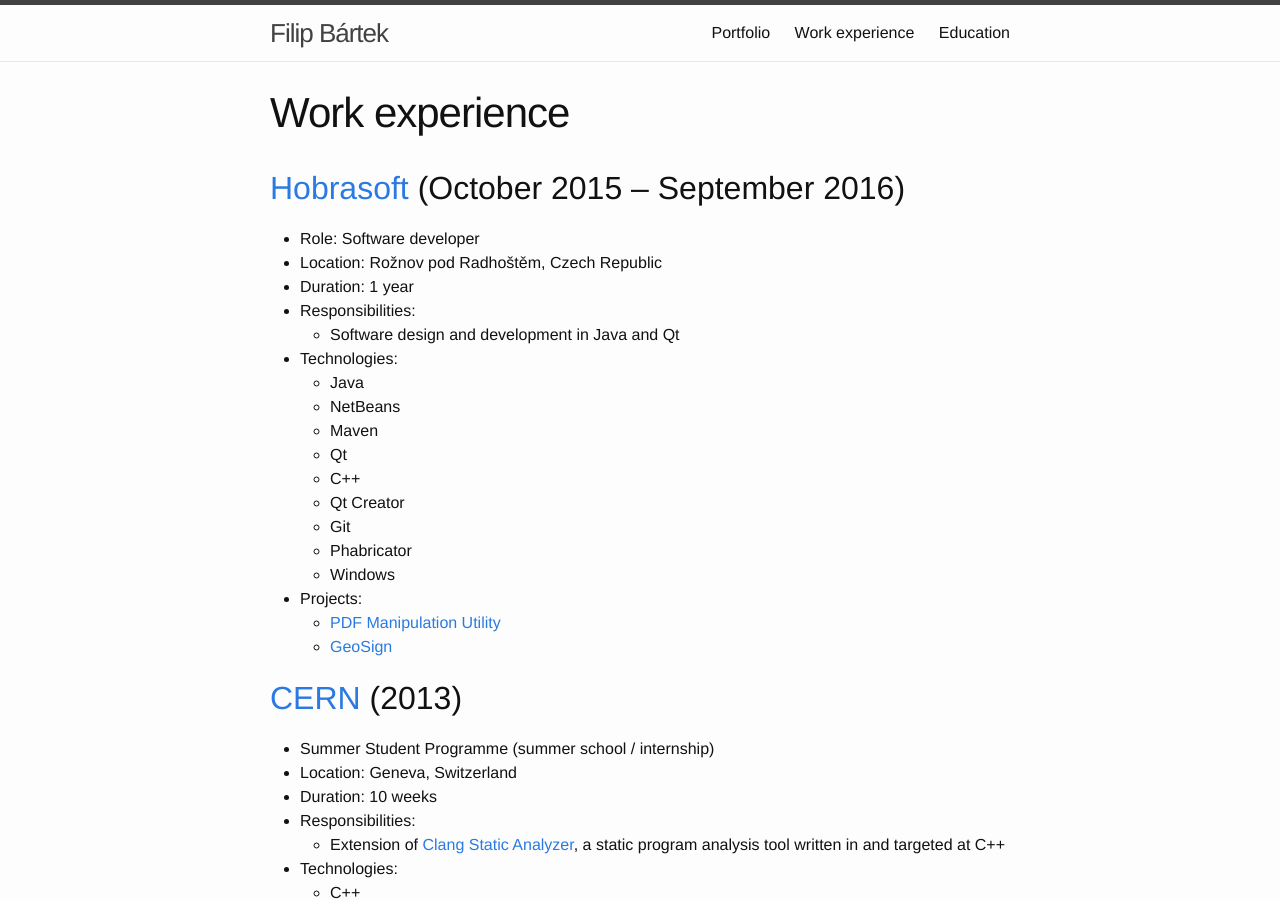
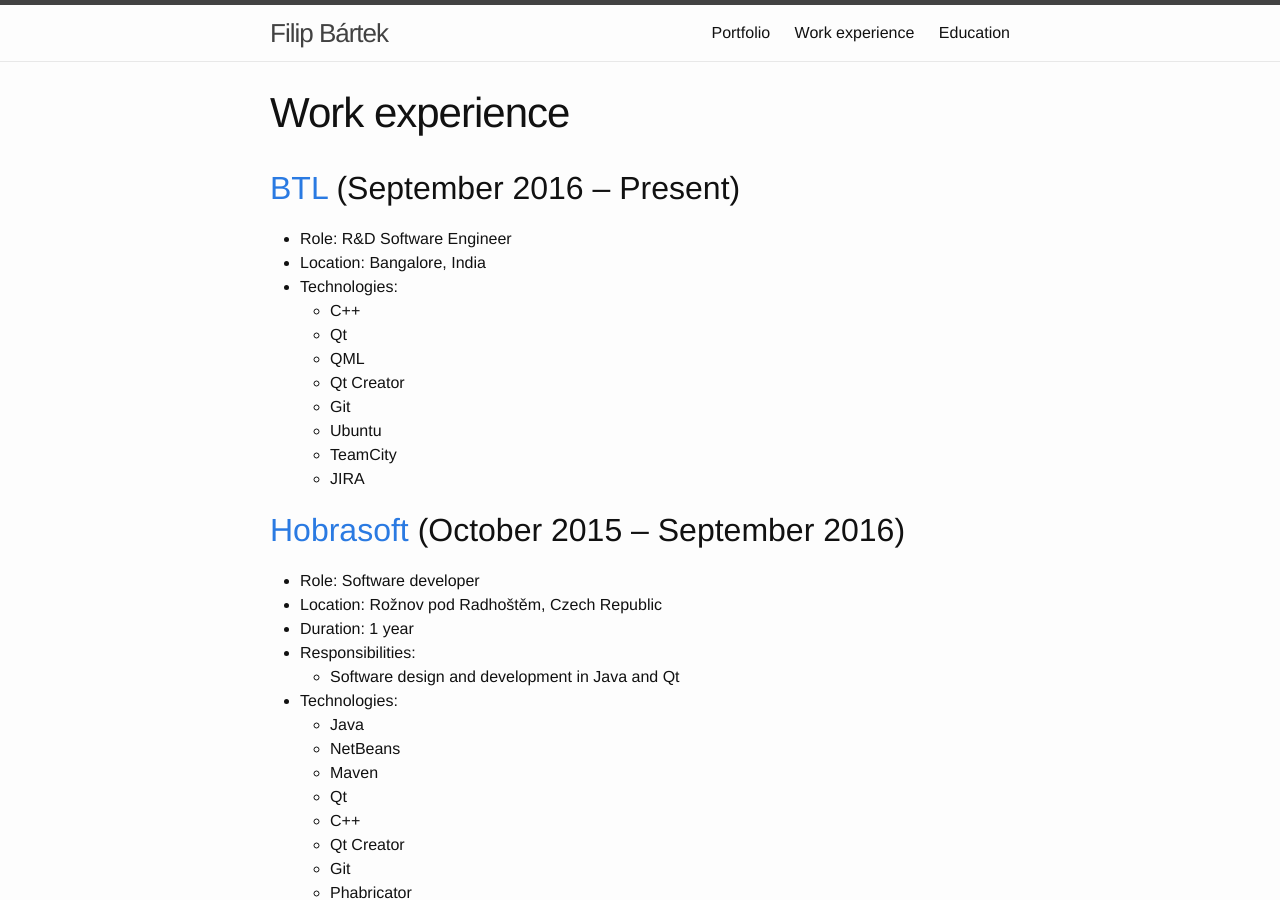
Before and after one commit to filipbartek/filipbartek.github.io, a Jekyll site: the page built from 1-work-experience.md, in a window 1280 px wide and 900 px high. Built offline with Jekyll 4.4.1, drawn with Linux system fonts in a browser that asks for light colours.

Commit message:
Add the ongoing BTL work experience

```diff
--- a/1-work-experience.md
+++ b/1-work-experience.md
@@ -3,6 +3,20 @@
 title: Work experience
 permalink: /work-experience/
 ---
+
+# [BTL](http://www.btlnet.co.in/) (September 2016 – Present)
+
+* Role: R&D Software Engineer
+* Location: Bangalore, India
+* Technologies:
+  * C++
+  * Qt
+  * QML
+  * Qt Creator
+  * Git
+  * Ubuntu
+  * TeamCity
+  * JIRA
 
 # [Hobrasoft](http://www.hobrasoft.cz/) (October 2015 – September 2016)
 
```
